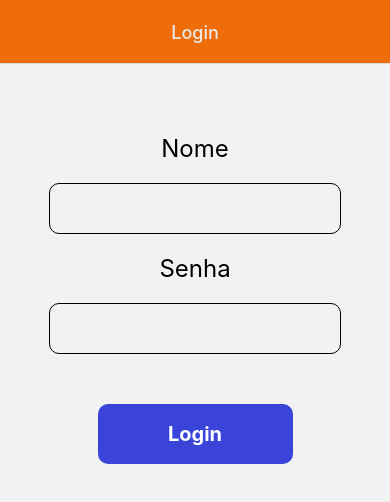
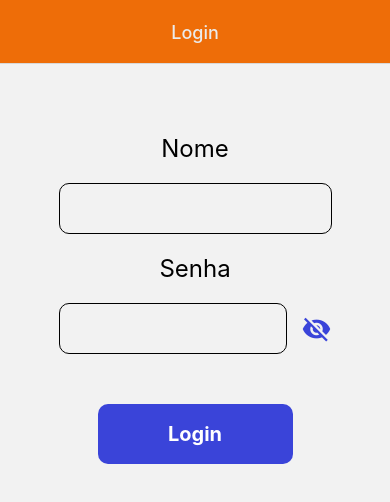
Before and after one commit to MarceloDCarmo/MyGrandson_App, a React Native app: screen / in a window 390 px wide. Shown: the top 502 px of the page. Built offline with nearby package versions, Linux system fonts and the light colour scheme.

Commit message:
Added password visibility button

```diff
--- a/src/screens/Login/index.tsx
+++ b/src/screens/Login/index.tsx
@@ -3,11 +3,15 @@ import { useState } from 'react'
 import { Alert, Text, TextInput, TouchableOpacity, View } from 'react-native'
 import api from '../../api/api'
 import { styles } from './styles'
+import { MaterialIcons } from '@expo/vector-icons'
+
+type MaterialIconName = React.ComponentProps<typeof MaterialIcons>['name']
 
 export function Login() {
 
     const [username, setUsername] = useState('')
     const [password, setPassword] = useState('')
+    const [passVisibility, setPassVisibility] = useState({ button: 'visibility-off', input: true })
 
     async function apiLogin(username: string, password: string) {
         try {
@@ -26,6 +30,14 @@ export function Login() {
         }
     }
 
+    function changePassVisibility() {
+        if(passVisibility.button == 'visibility-off'){
+            setPassVisibility({ button: 'visibility', input: false})
+        } else {
+            setPassVisibility({ button: 'visibility-off', input: true})
+        }
+    }
+
     return (
         <View style={styles.container}>
             <Text style={styles.label}>
@@ -33,20 +45,29 @@ export function Login() {
             </Text>
             <TextInput
                 keyboardType='default'
-                maxLength={30}
-                style={styles.textInput}
+                maxLength={50}
+                style={styles.nameInput}
                 onChangeText={value => setUsername(value)}
             />
             <Text style={styles.label}>
                 Senha
             </Text>
-            <TextInput
-                keyboardType='default'
-                secureTextEntry={true}
-                maxLength={50}
-                style={styles.textInput}
-                onChangeText={value => setPassword(value)}
-            />
+            <View style={styles.passwordInputContainer}>
+                <TextInput
+                    keyboardType='default'
+                    secureTextEntry={passVisibility.input}
+                    maxLength={50}
+                    style={styles.passwordInput}
+                    onChangeText={value => setPassword(value)}
+                />
+                <MaterialIcons
+                    name={passVisibility.button as MaterialIconName}
+                    size={ 30 }
+                    color='#3a44d9'
+                    style={styles.visibilityIcon}
+                    onPress={changePassVisibility}
+                />
+            </View>
             <TouchableOpacity
                 style={styles.button}
                 onPress={() => apiLogin(username, password)}
--- a/src/screens/Login/styles.ts
+++ b/src/screens/Login/styles.ts
@@ -6,13 +6,31 @@ export const styles = StyleSheet.create({
         justifyContent: 'center',
         marginTop: 70,
     },
+    passwordInputContainer: {
+        flexDirection: 'row',
+        width: '70%',
+        alignItems: 'center',
+        // justifyContent: 'center',
+    },
+    visibilityIcon: {
+        marginLeft: 15
+    },
     label: {
         fontSize: 24
     },
-    textInput: {
+    nameInput: {
         borderWidth: 1,
         borderColor: '#000',
-        width: '75%',
+        width: '70%',
+        marginVertical: 20,
+        fontSize: 24,
+        padding: 10,
+        borderRadius: 10
+    },
+    passwordInput: {
+        borderWidth: 1,
+        borderColor: '#000',
+        width: '100%',
         marginVertical: 20,
         fontSize: 24,
         padding: 10,
```
